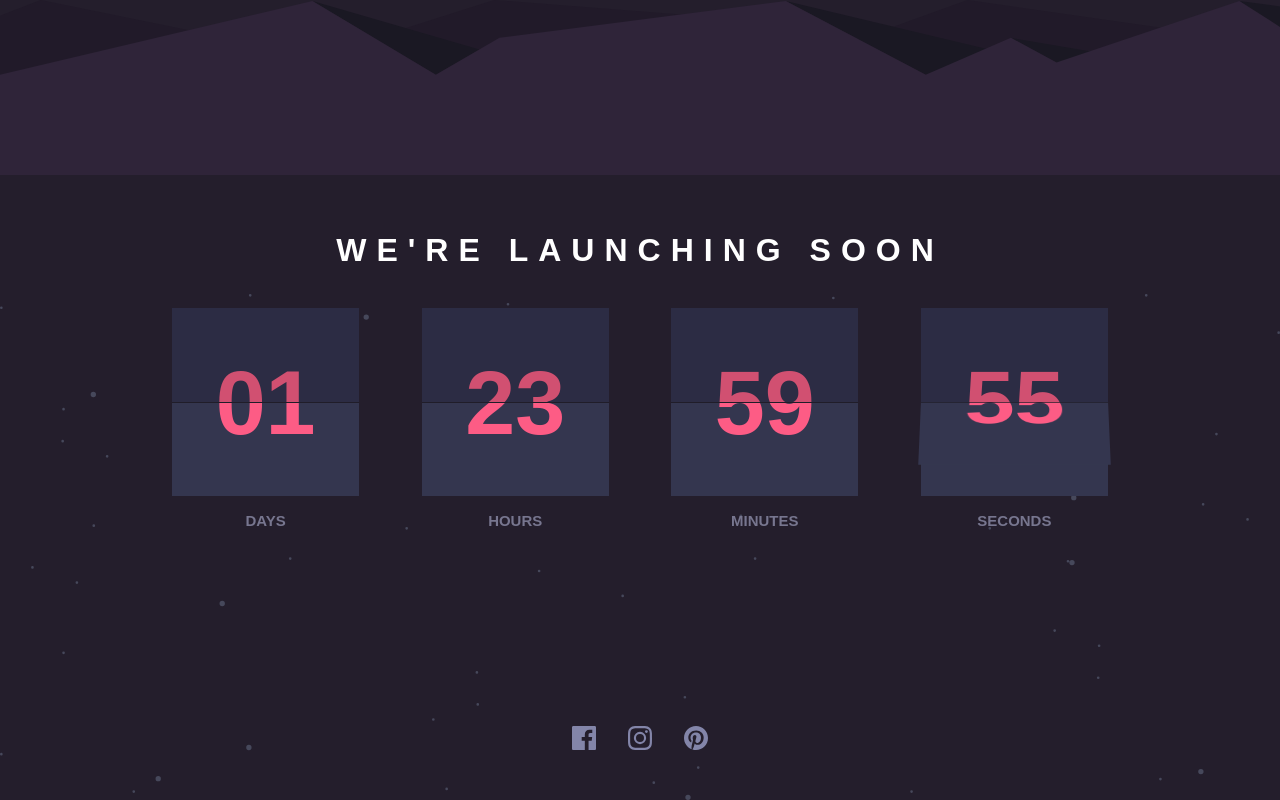
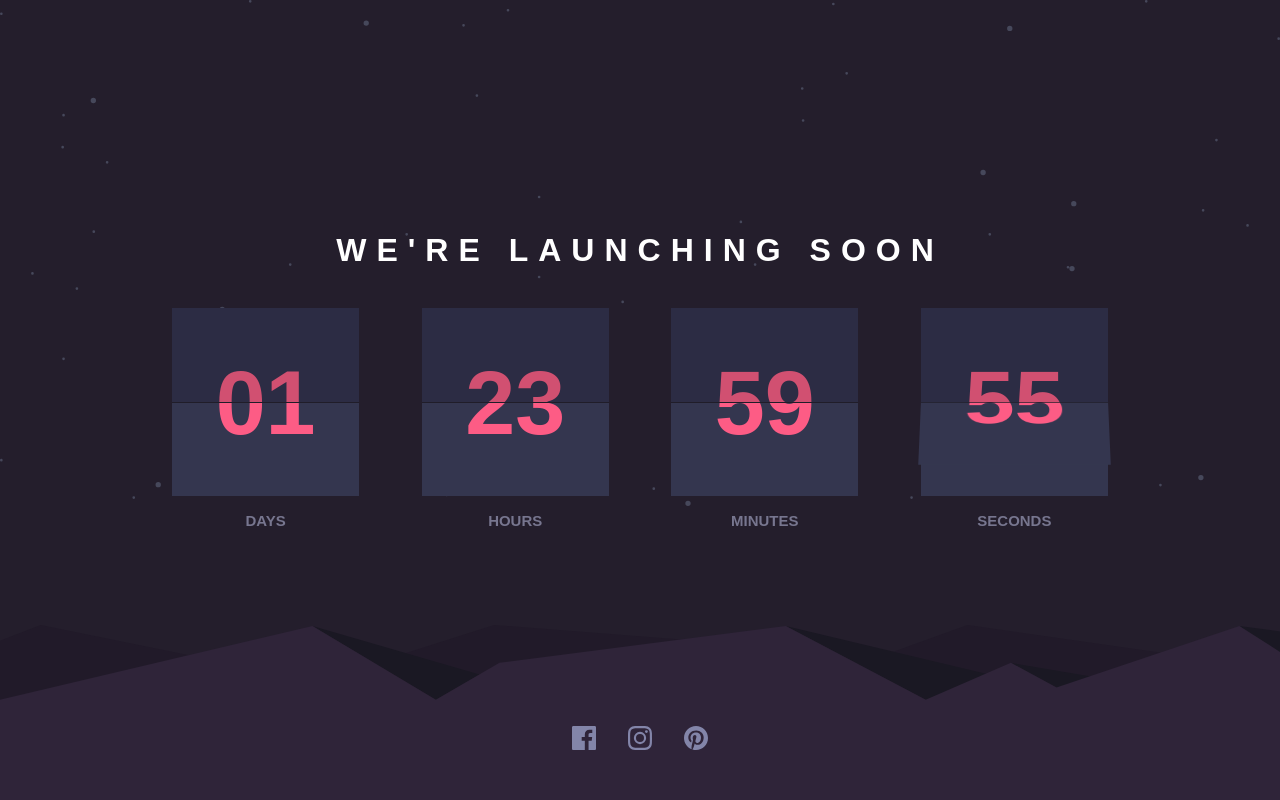
Before and after one commit to aleksandrekas/countdown, a React (Vite) app: page / in a window 1280 px wide. Built offline with nearby package versions, Linux system fonts and the light colour scheme.

Commit message:
tiny change

```diff
--- a/src/App.tsx
+++ b/src/App.tsx
@@ -14,8 +14,8 @@ function App() {
         <svg xmlns="http://www.w3.org/2000/svg" width="24" height="24"><path fill="currentColor" d="M12 2.163c3.204 0 3.584.012 4.85.07 3.252.148 4.771 1.691 4.919 4.919.058 1.265.069 1.645.069 4.849 0 3.205-.012 3.584-.069 4.849-.149 3.225-1.664 4.771-4.919 4.919-1.266.058-1.644.07-4.85.07-3.204 0-3.584-.012-4.849-.07-3.26-.149-4.771-1.699-4.919-4.92-.058-1.265-.07-1.644-.07-4.849 0-3.204.013-3.583.07-4.849.149-3.227 1.664-4.771 4.919-4.919 1.266-.057 1.645-.069 4.849-.069zM12 0C8.741 0 8.333.014 7.053.072 2.695.272.273 2.69.073 7.052.014 8.333 0 8.741 0 12c0 3.259.014 3.668.072 4.948.2 4.358 2.618 6.78 6.98 6.98C8.333 23.986 8.741 24 12 24c3.259 0 3.668-.014 4.948-.072 4.354-.2 6.782-2.618 6.979-6.98.059-1.28.073-1.689.073-4.948 0-3.259-.014-3.667-.072-4.947-.196-4.354-2.617-6.78-6.979-6.98C15.668.014 15.259 0 12 0zm0 5.838a6.162 6.162 0 100 12.324 6.162 6.162 0 000-12.324zM12 16a4 4 0 110-8 4 4 0 010 8zm6.406-11.845a1.44 1.44 0 100 2.881 1.44 1.44 0 000-2.881z"/></svg>
         <svg xmlns="http://www.w3.org/2000/svg" width="24" height="24"><path fill="currentColor" d="M12 0C5.373 0 0 5.372 0 12c0 5.084 3.163 9.426 7.627 11.174-.105-.949-.2-2.405.042-3.441.218-.937 1.407-5.965 1.407-5.965s-.359-.719-.359-1.782c0-1.668.967-2.914 2.171-2.914 1.023 0 1.518.769 1.518 1.69 0 1.029-.655 2.568-.994 3.995-.283 1.194.599 2.169 1.777 2.169 2.133 0 3.772-2.249 3.772-5.495 0-2.873-2.064-4.882-5.012-4.882-3.414 0-5.418 2.561-5.418 5.207 0 1.031.397 2.138.893 2.738a.36.36 0 01.083.345l-.333 1.36c-.053.22-.174.267-.402.161-1.499-.698-2.436-2.889-2.436-4.649 0-3.785 2.75-7.262 7.929-7.262 4.163 0 7.398 2.967 7.398 6.931 0 4.136-2.607 7.464-6.227 7.464-1.216 0-2.359-.631-2.75-1.378l-.748 2.853c-.271 1.043-1.002 2.35-1.492 3.146C9.57 23.812 10.763 24 12 24c6.627 0 12-5.373 12-12 0-6.628-5.373-12-12-12z"/></svg>
       </div>
-      <img src="public\assets\background\bg-stars.svg" alt="hills_bg" className="hills" />
-      <img src="public\assets\background\pattern-hills.svg" alt="stars_background" className="stars" />
+      <img src="/assets/background/bg-stars.svg" alt="stars_background" className="stars" />
+      <img src="/assets/background/pattern-hills.svg" alt="hills_bg" className="hills" />
     </div>
   )
 }
```
